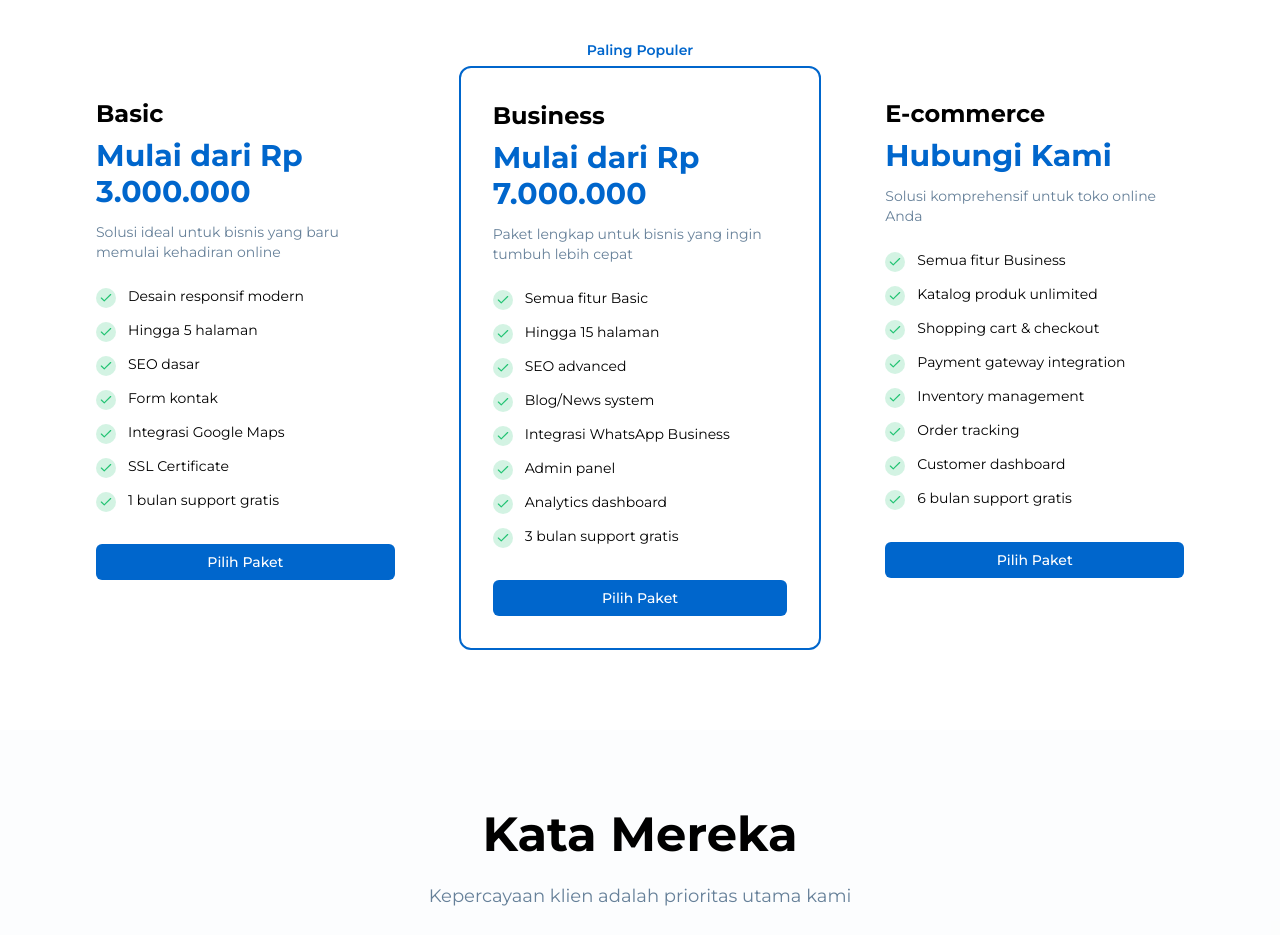
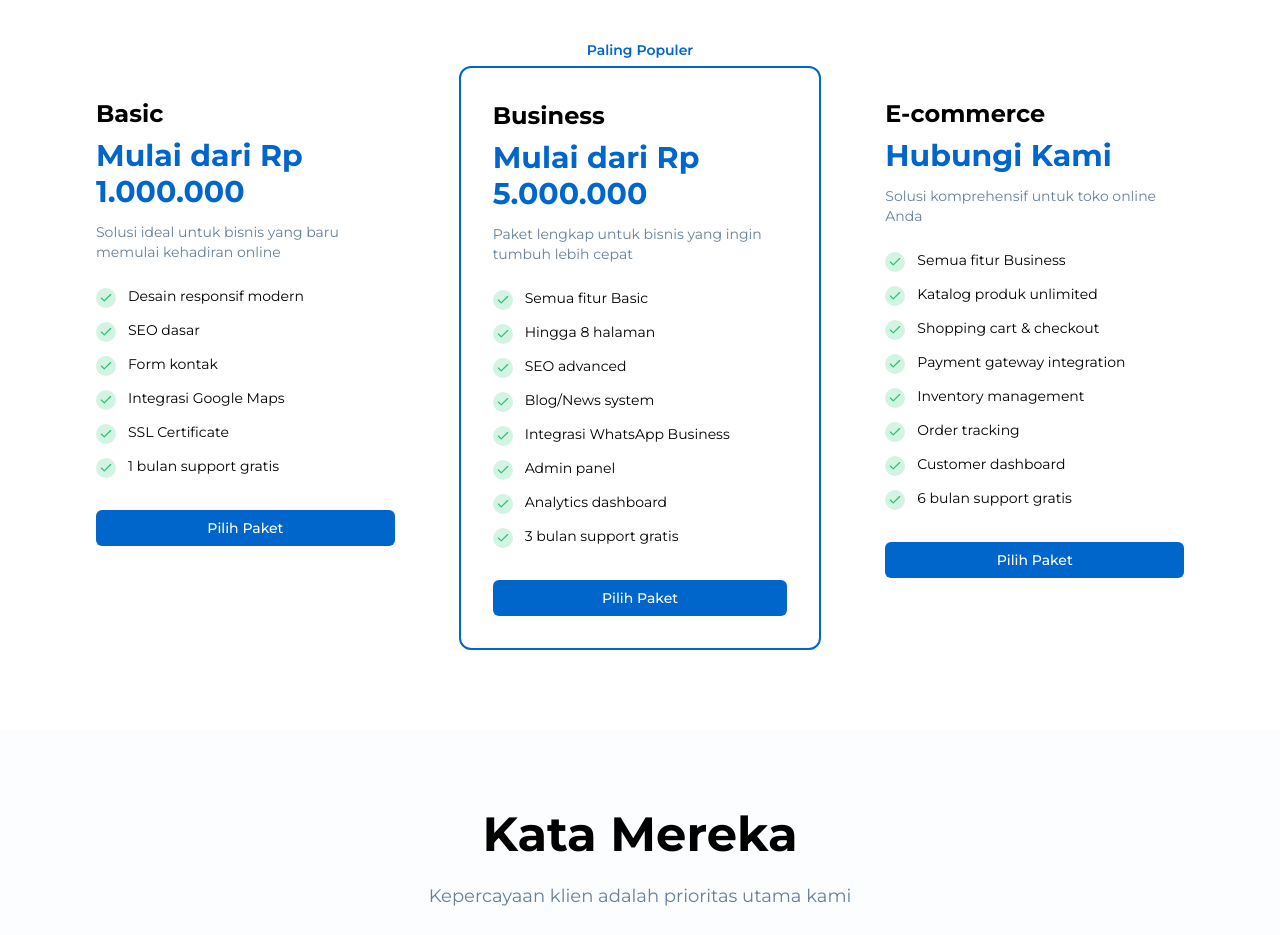
Before and after one commit to rullyfadheli/landing-page, a Next.js app: page / in a window 1280 px wide. Shown: the part 1620-2555 px from the top of the page. Built offline with nearby package versions, Linux system fonts and the light colour scheme.

Commit message:
push Package.tsx

```diff
--- a/app/src/ui/Packages.tsx
+++ b/app/src/ui/Packages.tsx
@@ -6,12 +6,12 @@ const Packages = () => {
   const packages = [
     {
       name: "Basic",
-      price: "Mulai dari Rp 3.000.000",
+      price: "Mulai dari Rp 1.000.000",
       description:
         "Solusi ideal untuk bisnis yang baru memulai kehadiran online",
       features: [
         "Desain responsif modern",
-        "Hingga 5 halaman",
+        // "Hingga 5 halaman",
         "SEO dasar",
         "Form kontak",
         "Integrasi Google Maps",
@@ -22,11 +22,11 @@ const Packages = () => {
     },
     {
       name: "Business",
-      price: "Mulai dari Rp 7.000.000",
+      price: "Mulai dari Rp 5.000.000",
       description: "Paket lengkap untuk bisnis yang ingin tumbuh lebih cepat",
       features: [
         "Semua fitur Basic",
-        "Hingga 15 halaman",
+        "Hingga 8 halaman",
         "SEO advanced",
         "Blog/News system",
         "Integrasi WhatsApp Business",
```
